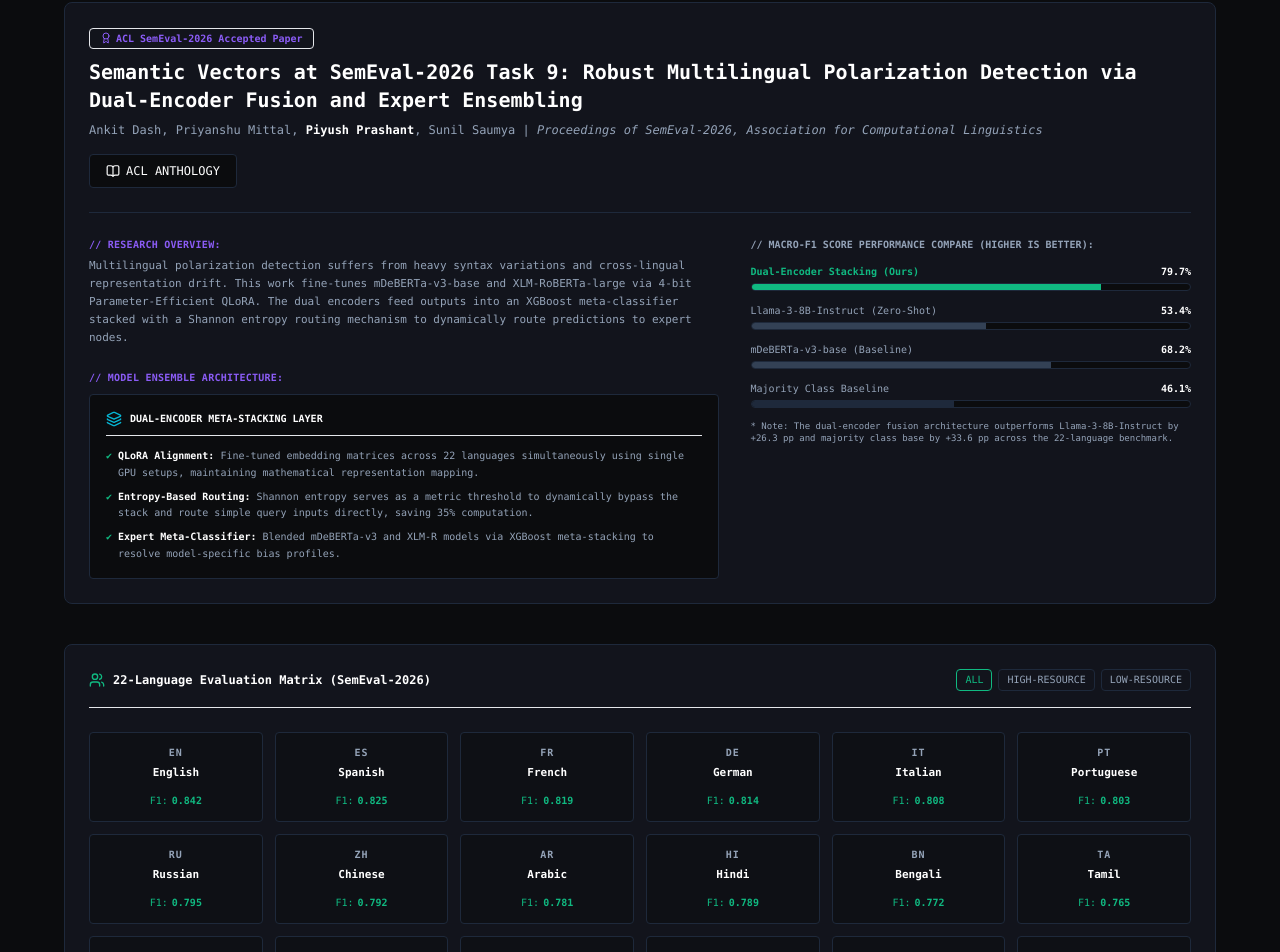
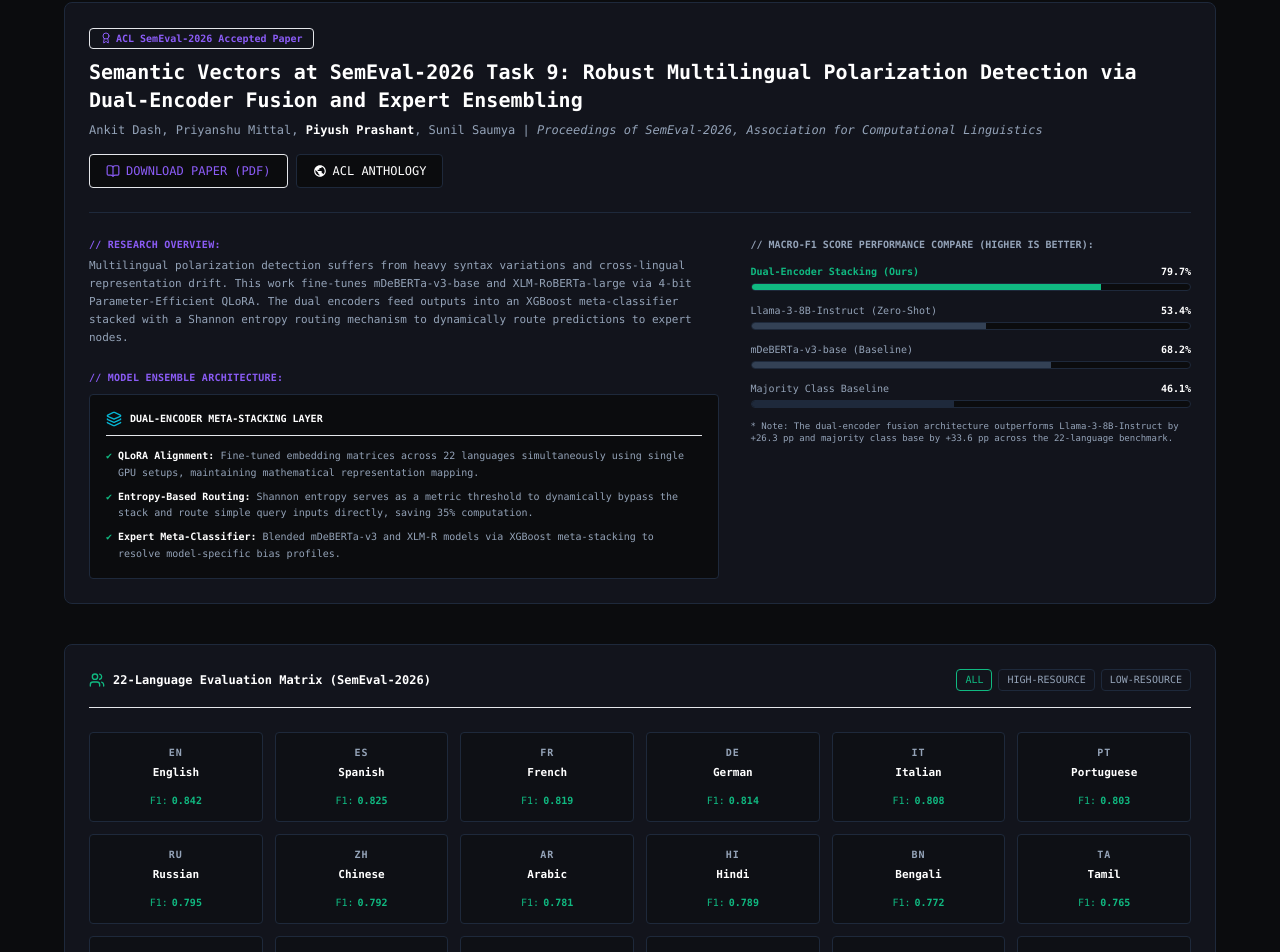
Before and after one commit to Piyu-cyber/Portfolio, a Next.js app: page / in a window 1280 px wide. Shown: the part 2874-3826 px from the top of the page. Built offline with nearby package versions, Linux system fonts and the light colour scheme.

Commit message:
feat: add published research paper PDF download link

```diff
--- a/src/components/ResearchLab.tsx
+++ b/src/components/ResearchLab.tsx
@@ -78,15 +78,27 @@ export default function ResearchLab() {
                 Ankit Dash, Priyanshu Mittal, <strong className="text-white">Piyush Prashant</strong>, Sunil Saumya | <em>Proceedings of SemEval-2026, Association for Computational Linguistics</em>
               </p>
             </div>
+            <div className="flex flex-wrap items-center gap-2 mt-2 sm:mt-0">
+              <a
+                href="/Semantic_Vectors_SemEval_2026.pdf"
+                download
+                className="px-4 py-2 border border-accent-purple/30 hover:border-accent-purple bg-[#0B0C0E] text-accent-purple font-mono text-xs rounded flex items-center gap-1.5 transition-colors"
+              >
+                <BookOpen className="w-3.5 h-3.5" />
+                <span>DOWNLOAD PAPER (PDF)</span>
+              </a>
               <a
                 href="https://aclanthology.org"
                 target="_blank"
                 rel="noreferrer"
                 className="px-4 py-2 border border-card-border hover:border-slate-700 bg-[#0B0C0E] text-white font-mono text-xs rounded flex items-center gap-1.5 transition-colors"
               >
-              <BookOpen className="w-3.5 h-3.5" />
+                <svg className="w-3.5 h-3.5 fill-current" viewBox="0 0 24 24" xmlns="http://www.w3.org/2000/svg">
+                  <path d="M12 2C6.48 2 2 6.48 2 12s4.48 10 10 10 10-4.48 10-10S17.52 2 12 2zm-1 17.93c-3.95-.49-7-3.85-7-7.93 0-.62.08-1.21.21-1.79L9 15v1c0 1.1.9 2 2 2v1.93zm6.9-2.54c-.26-.81-1-1.39-1.9-1.39h-1v-3c0-.55-.45-1-1-1H8v-2h2c.55 0 1-.45 1-1V7h2c1.1 0 2-.9 2-2v-.41c2.93 1.19 5 4.06 5 7.41 0 2.08-.8 3.97-2.1 5.39z"/>
+                </svg>
                 <span>ACL ANTHOLOGY</span>
               </a>
+            </div>
           </div>
 
           <div className="grid grid-cols-1 lg:grid-cols-12 gap-8 mt-6">
```
Also changed, not shown: 2 other files (tests, documents, lock files or other folders). Lines whose indentation alone changed are shown as unchanged.
